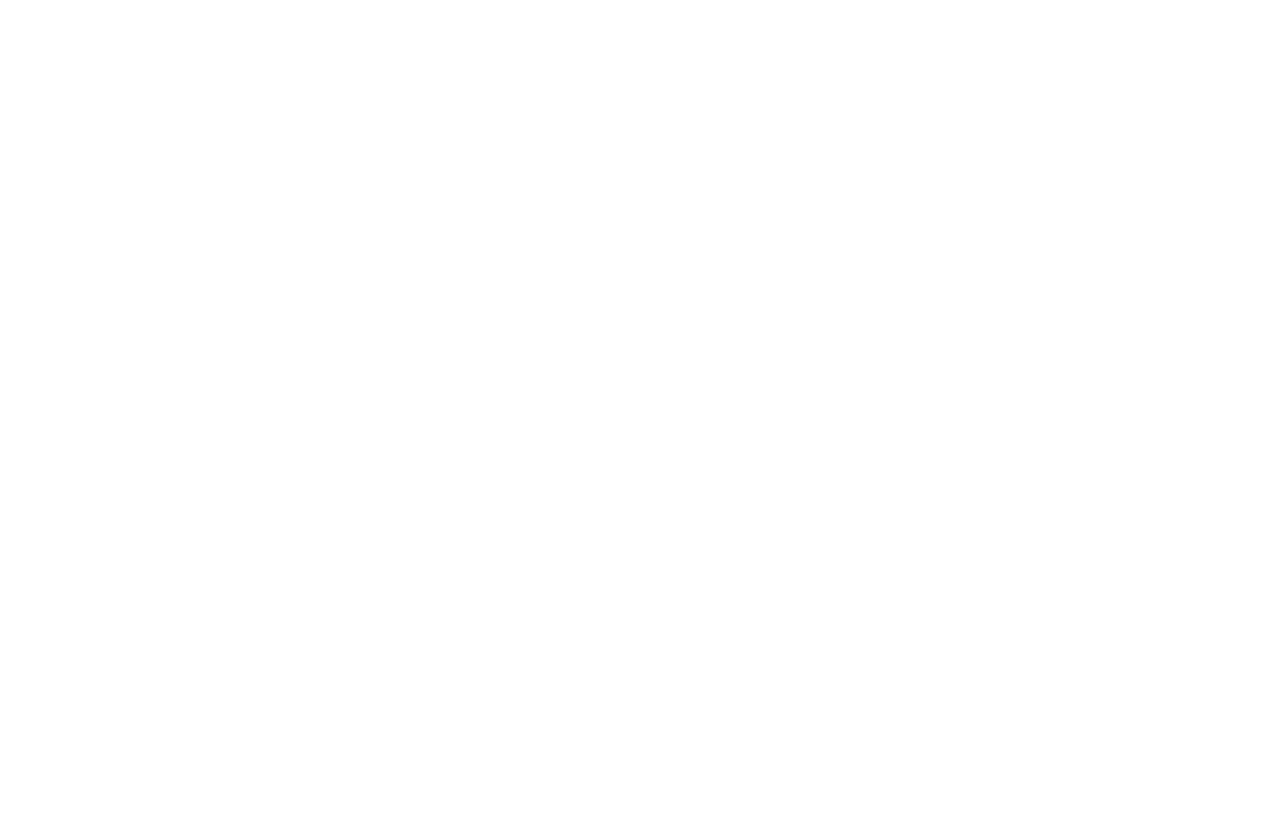
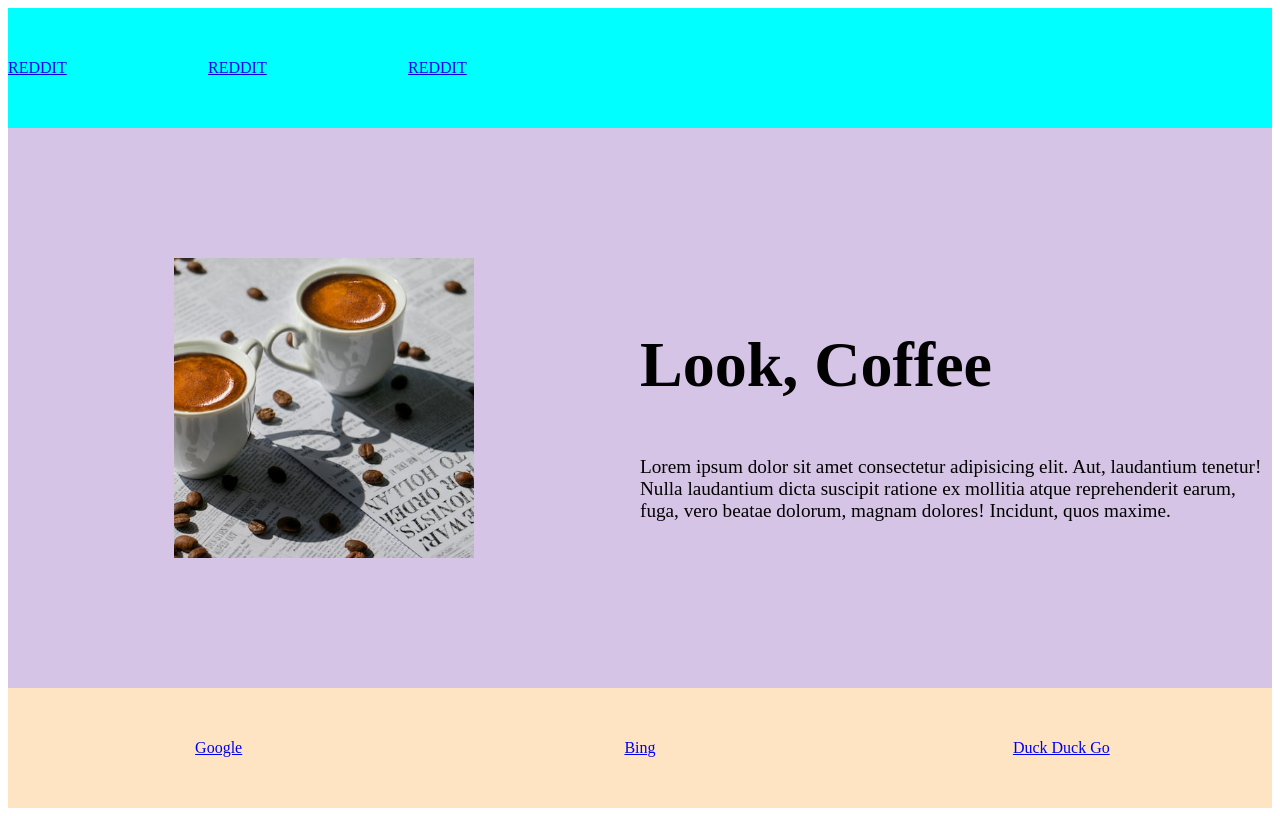
Before and after one commit to innotechBymoen/MeasureGridWarmup, a plain HTML site: page index.html in a window 1280 px wide. Drawn offline with Linux system fonts and the light colour scheme.

Commit message:
Made a grid coffee site

```diff
--- a/css/style.css
+++ b/css/style.css
@@ -0,0 +1,43 @@
+#page_header {
+    background-color: aqua;
+    height: 15vh;
+    display: grid;
+    grid-template-columns: 200px 200px 200px;
+    align-items: center;
+}
+
+#page_main {
+    background-color: rgb(214, 196, 231);
+    height: 70vh;
+}
+
+#page_footer {
+    background-color: bisque;
+    height: 15vh;
+    display: grid;
+    grid-template-columns: 1fr 1fr 1fr;
+    justify-items: center;
+    align-items: center;
+}
+
+#coffee_section {
+    display: grid;
+    grid-template-columns: 1fr 1fr;
+    justify-items: center;
+    align-items: center;
+    height: 100%;
+}
+
+#coffee_image {
+    width: 300px;
+    height: 300px;
+    object-fit: cover;
+}
+
+#coffee_title {
+    font-size: 4rem;
+}
+
+#coffee_content {
+    font-size: 1.2rem;
+}
--- a/index.html
+++ b/index.html
@@ -5,8 +5,27 @@
     <meta http-equiv=X-UA-Compatible content=IE=edge>
     <meta name=viewport content=width=device-width, initial-scale=1.0>
     <title>Document</title>
+    <link rel="stylesheet" href="/css/style.css">
 </head>
 <body>
-
+    <header id="page_header">
+        <a href="https://reddit.ca">REDDIT</a>
+        <a href="https://reddit.ca">REDDIT</a>
+        <a href="https://reddit.ca">REDDIT</a>
+    </header>
+    <main id="page_main">
+        <section id="coffee_section">
+            <img id="coffee_image" src="/images/pour.jpg" alt="Espresso Pouring">
+            <div>
+                <h1 id="coffee_title">Look, Coffee</h1>
+                <p id="coffee_content">Lorem ipsum dolor sit amet consectetur adipisicing elit. Aut, laudantium tenetur! Nulla laudantium dicta suscipit ratione ex mollitia atque reprehenderit earum, fuga, vero beatae dolorum, magnam dolores! Incidunt, quos maxime.</p>
+            </div>
+        </section>
+    </main>
+    <footer id="page_footer">
+        <a href="https://google.ca">Google</a>
+        <a href="https://bing.ca">Bing</a>
+        <a href="https://duckduckgo.ca">Duck Duck Go</a>
+    </footer>
 </body>
 </html>
```
Also changed, not shown: images/pour.jpg (added).
